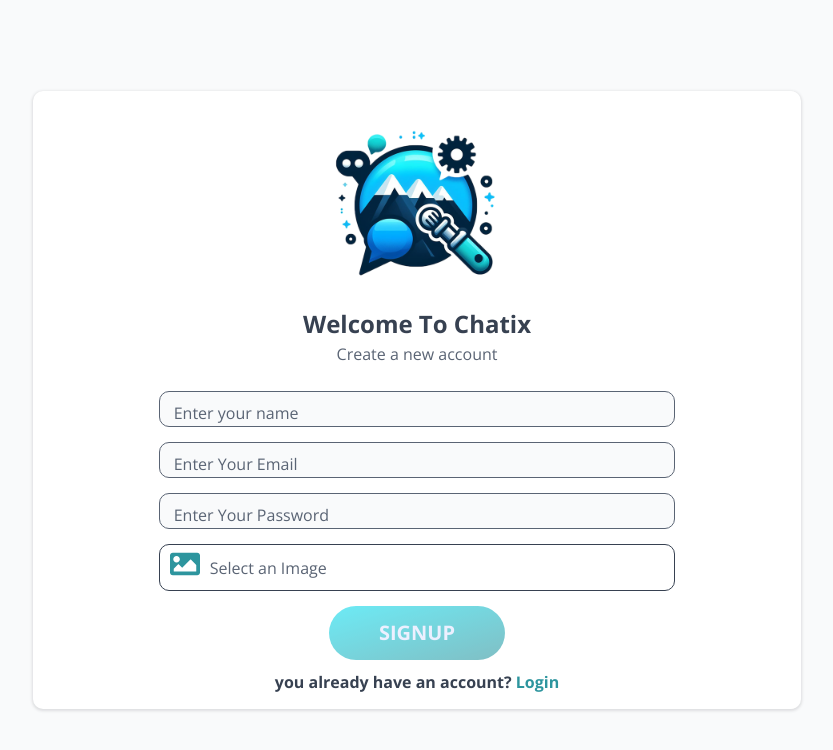
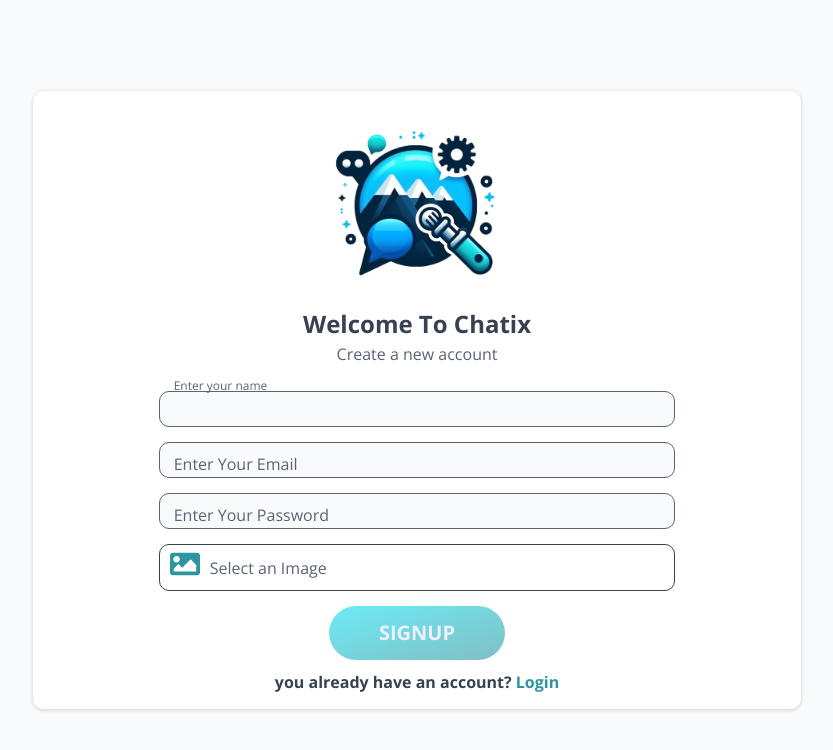
Before and after one commit to fares-ahmedd/chatix, a React (Vite) app: page /signup in a window 1280 px wide. Shown: the top 750 px of the page, without its empty margins (223-1056 px from the left). Built offline with nearby package versions, Linux system fonts and the light colour scheme; no server answers.

Commit message:
improve user experience in signUp page ⤴️

```diff
--- a/src/App.jsx
+++ b/src/App.jsx
@@ -1,6 +1,6 @@
 import { RouterProvider, createBrowserRouter } from "react-router-dom";
 import Login from "./pages/login/Login.jsx";
-import Signup from "./pages/signup/Signup.jsx";
+import SignUp from "./pages/signup/Signup.jsx";
 import GlobalStyles from "./styles.js";
 import Home from "./pages/Home.jsx";
 import { AuthContextProvider } from "./context/AppDataContext.jsx";
@@ -19,7 +19,7 @@ const router = createBrowserRouter([
   },
   {
     path: "/signup",
-    element: <Signup />,
+    element: <SignUp />,
   },
   { path: "*", element: <NotFoundPage /> },
 ]);
--- a/src/pages/login/Login.jsx
+++ b/src/pages/login/Login.jsx
@@ -55,7 +55,6 @@ function Login() {
     if (currentUser?.accessToken && !isLogging) navigate("/");
   }, [navigate, isLogging, currentUser?.accessToken]);
   useEffect(() => {
-    console.log(emailInputRef.current);
     if (emailInputRef.current) emailInputRef.current.focus();
   }, [emailInputRef, isLogging]);
 
--- a/src/pages/signup/Signup.jsx
+++ b/src/pages/signup/Signup.jsx
@@ -1,5 +1,5 @@
 import Input from "../../ui/Input";
-import { useState } from "react";
+import { useEffect, useRef, useState } from "react";
 import Main from "../../ui/Main";
 import Button from "../../ui/Button";
 import styled from "styled-components";
@@ -48,11 +48,12 @@ const initialValues = {
   password: "",
   file: "",
 };
-function Login() {
+function SignUp() {
   // todo : hooks
   const [{ name, email, password, file }, setValues] = useState(initialValues);
   const [error, setError] = useState("");
   const [isLoading, setIsLoading] = useState(false);
+  const inputRef = useRef(null);
   const { setEditsValues, invalidEmail, invalidName, invalidPassword } =
     useSignup({ name, email, password });
   const navigate = useNavigate();
@@ -77,6 +78,10 @@ function Login() {
     sendData(email, password, name, file, setError, setIsLoading, navigate);
     setIsLoading(true);
   }
+  useEffect(() => {
+    if (inputRef.current) inputRef.current.focus();
+  }, [inputRef, isLoading]);
+
   return (
     <Main title={"Create a new account"}>
       <form onSubmit={handleSubmit} autoComplete="off">
@@ -90,6 +95,7 @@ function Login() {
           onChange={(e) => handleChange("name", e.target.value)}
           onBlur={() => handleBlur("isEditingName")}
           className={invalidName ? "invalid" : ""}
+          refInput={inputRef}
         />
         <Input
           label={"Enter Your Email"}
@@ -140,4 +146,4 @@ function Login() {
   );
 }
 
-export default Login;
+export default SignUp;
--- a/src/services/createUser.js
+++ b/src/services/createUser.js
@@ -9,8 +9,8 @@ export async function createUser(auth, email, password) {
     );
     // const user = userCredential.user;
     return userCredential;
-  } catch (_) {
+  } catch (error) {
+    console.log(error.message);
     return null;
-    // Handle error here
   }
 }
```
